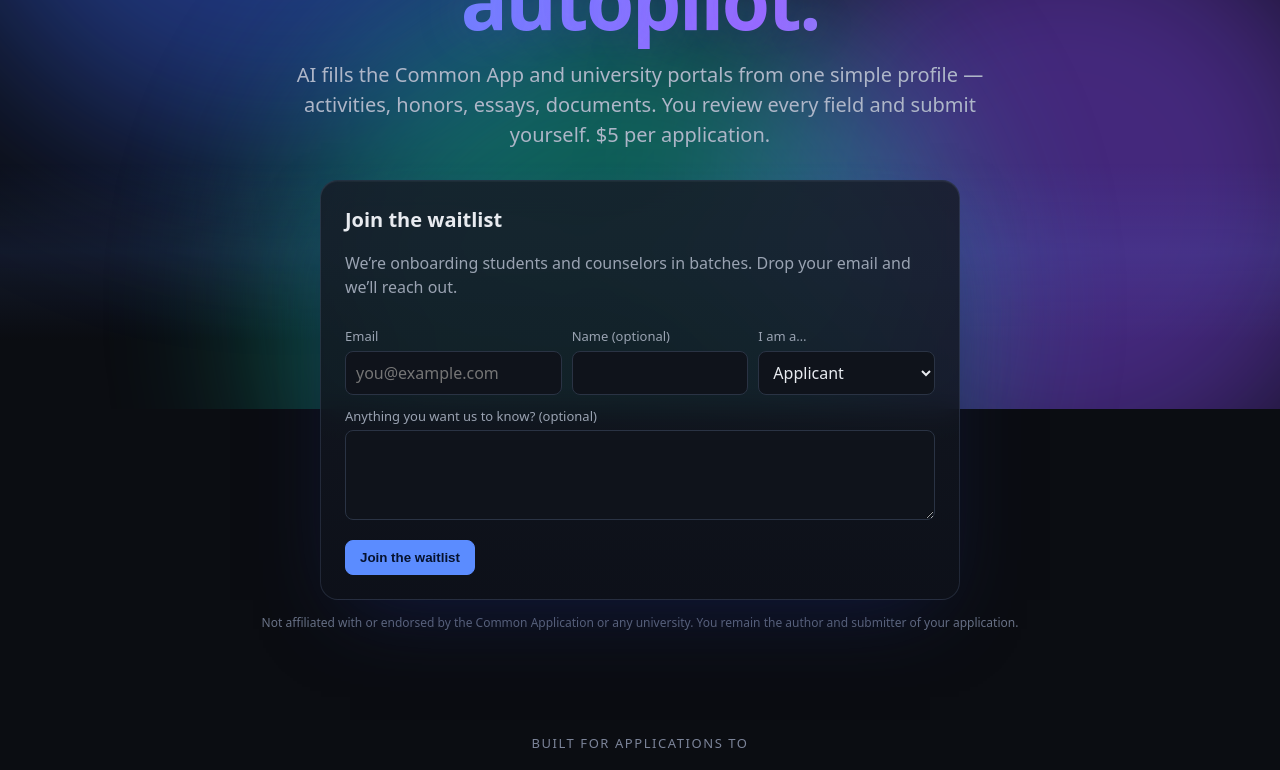
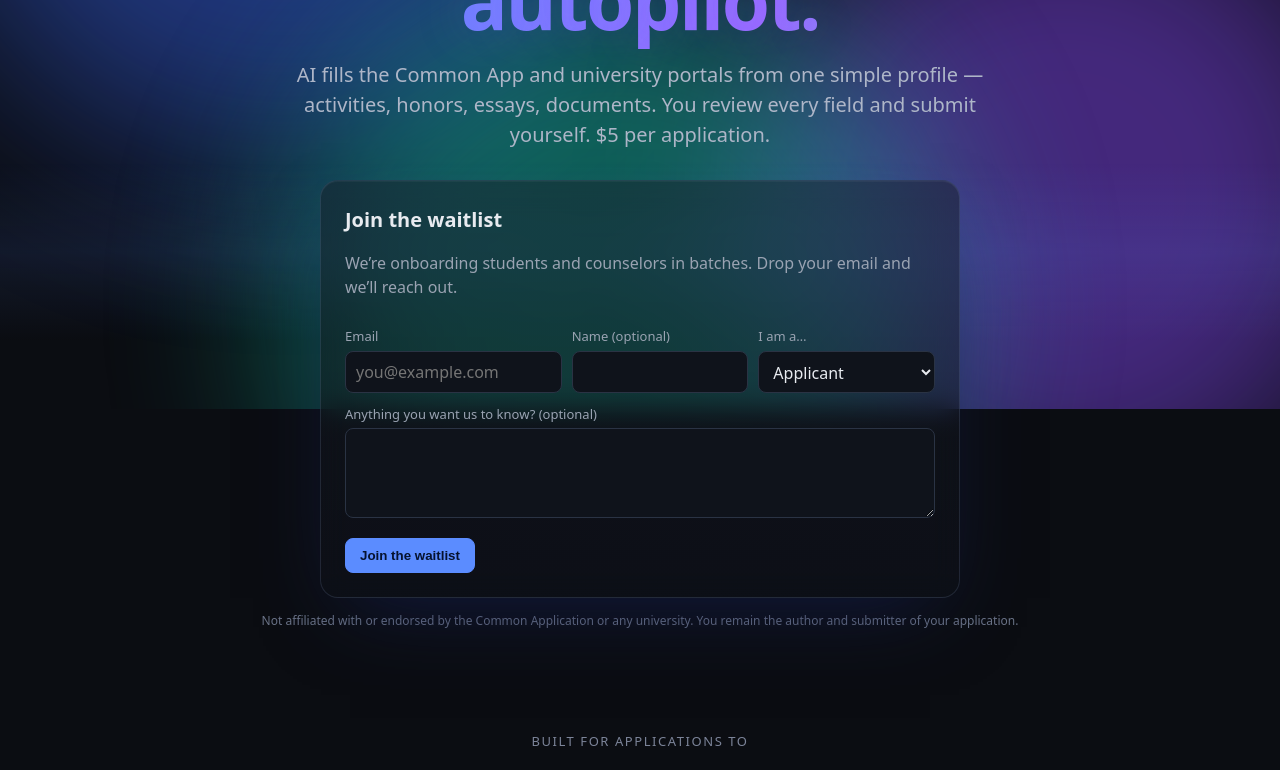
Before and after one commit to Nursultan2001/common-ai, a Next.js app in the folder apps/web/: page / in a window 1280 px wide. Shown: the part 391-1161 px from the top of the page. Built offline with nearby package versions, Linux system fonts and the light colour scheme.

Commit message:
Landing: blend waitlist card with background, equal input/select heights

```diff
--- a/apps/web/src/app/globals.css
+++ b/apps/web/src/app/globals.css
@@ -52,6 +52,8 @@ input, select, textarea {
   font: inherit;
 }
 textarea { min-height: 90px; resize: vertical; }
+/* Keep text inputs and selects the same height (excludes checkboxes/radios). */
+input:not([type="checkbox"]):not([type="radio"]), select { height: 42px; }
 button {
   margin-top: 14px;
   padding: 9px 14px;
@@ -174,8 +176,8 @@ code.token { display: block; word-break: break-all; background: #0f131b; border:
 .lp-formcard {
   margin: 30px auto 0; max-width: 640px; text-align: left;
   border: 1px solid rgba(140,160,210,.16);
-  background: linear-gradient(180deg, rgba(22,27,38,.85), rgba(14,18,27,.85));
-  backdrop-filter: blur(14px);
+  background: linear-gradient(180deg, rgba(22,27,38,.5), rgba(14,18,27,.55));
+  backdrop-filter: blur(14px); -webkit-backdrop-filter: blur(14px);
   border-radius: 18px; padding: 24px;
   box-shadow: 0 30px 80px -30px rgba(20,30,80,.8), inset 0 1px 0 rgba(255,255,255,.04);
 }
```
Also changed, not shown: 1 other file (tests, documents, lock files or other folders).
